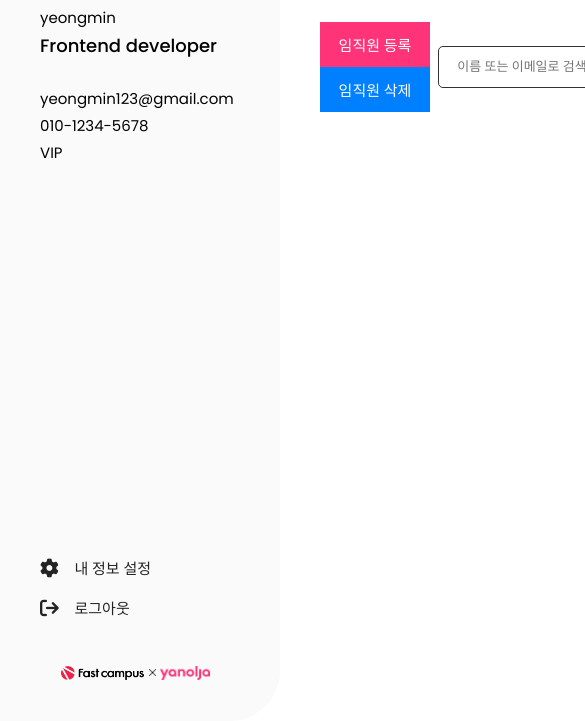
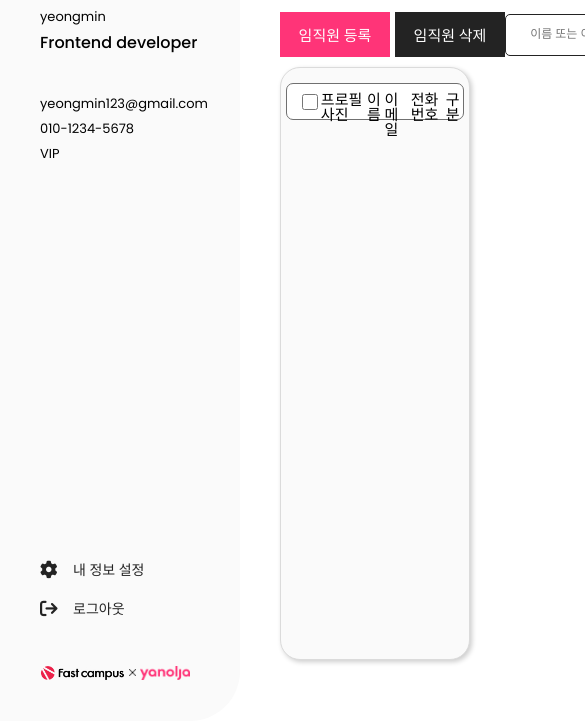
Before and after one commit to yeongmins/Fastcampus_JavaScript, a plain HTML site: page index.html in a window 390 px wide. Shown: the part 123-844 px from the top of the page, 585 px wide, since content can reach past the window. Drawn offline with Linux system fonts and the light colour scheme; a web font is replaced by a local one.

Commit message:
Feat: main top 기능 및 css 작업

```diff
--- a/index.html
+++ b/index.html
@@ -71,6 +71,20 @@
                     <img src="./assets/icons/glass.png" alt="돋보기">
                 </form>
             </section>
+            <section class="main_list">
+                <div class="list_top">
+                    <div class="list_wrap">
+                        <input class="list_input" type="checkbox" name="list_top_button" id="">
+                        <div class="list_top_name">
+                            <span>프로필 사진</span>
+                            <span>이름</span>
+                            <span>이메일</span>
+                            <span>전화번호</span>
+                            <span>구분</span>
+                        </div>
+                    </div>
+                </div>
+            </section>
         </main>
     </div>
 </body>
--- a/styles/main.css
+++ b/styles/main.css
@@ -1,6 +1,80 @@
+@media screen and (max-width: 1920px) {
+    .left_side {
+        transition: all 0.5s ease-in-out;
+    }
+
+    .side_top_p {
+        transition: all 0.5s ease-in-out;
+    }
+
+    .side_top_p1 span:nth-child(2) {
+        transition: all 0.5s ease-in-out;
+    }
+
+    .company {
+        transition: all 0.5s ease-in-out;
+    }
+
+    .side_bottom {
+        transition: all 0.5s ease-in-out;
+    }
+}
+
+@media screen and (max-width: 1280px) {
+    .left_side {
+        transition: all 0.5s ease-in-out;
+    }
+
+    .side_top_p {
+        font-size: 15px;
+        transition: all 0.5s ease-in-out;
+    }
+
+    .side_top_p1 span:nth-child(2) {
+        font-size: 18px;
+        transition: all 0.5s ease-in-out;
+    }
+
+    .company {
+        transition: all 0.5s ease-in-out;
+    }
+
+    .side_bottom {
+        transition: all 0.5s ease-in-out;
+    }
+}
+
+@media screen and (max-width: 1024px) {
+    .left_side {
+        width: 240px;
+        transition: all 0.5s ease-in-out;
+    }
+
+    .side_top_p {
+        font-size: 13px;
+        transition: all 0.5s ease-in-out;
+    }
+
+    .side_top_p1 span:nth-child(2) {
+        font-size: 16px;
+        transition: all 0.5s ease-in-out;
+    }
+
+    .company {
+        margin-left: 0;
+        transition: all 0.5s ease-in-out;
+    }
+
+    .side_bottom {
+        font-size: 14px;
+        transition: all 0.5s ease-in-out;
+    }
+}
+
 main {
-    width: 1000px;
-    margin: 70px 0 0 40px;
+    width: calc(100% - 200px);
+    margin: 70px 40px 0 40px;
+    transition: all 0.5s ease-in-out;
 }
 
 .wrap {
@@ -20,10 +94,14 @@ main {
 
 /* main_nav */
 .main_nav {
-    margin-top: 50px;
+    margin-top: 40px;
     display: flex;
     align-items: center;
     justify-content: space-between;
+}
+
+.nav_button {
+    display: flex;
 }
 
 .Register {
@@ -42,8 +120,9 @@ main {
     font-family: 'NotoSansKR-Bold';
     font-size: 15px;
     color: #FFF;
-    background-color: #007ffe;
+    background-color: #232323;
     border: none;
+    margin-left: 5px;
 }
 
 /* searchbar */
@@ -52,7 +131,7 @@ main {
     height: 40px;
     display: flex;
     align-items: center;
-    border: 1px solid #323232;
+    border: 1px solid #232323;
     border-radius: 5px;
 }
 
@@ -63,7 +142,7 @@ main {
     outline: none;
     text-align: center;
     margin-left: 3px;
-    font-size: 13px;
+    font-size: 12px;
     font-family: 'NotoSansKR-Medium';
 }
 
@@ -75,3 +154,45 @@ main {
     width: 25px;
     height: 25px;
 }
+
+/* main_list */
+.main_list {
+    height: 70vh;
+    margin-top: 10px;
+    background-color: #FAFAFA;
+    border: 1px solid #DBDBDB;
+    border-radius: 20px;
+    box-shadow: 2px 2px 5px rgba(0, 0, 0, 0.2);
+    display: flex;
+    justify-content: center;
+}
+
+.list_top {
+    width: 95%;
+    padding-top: 15px;
+}
+
+.list_wrap {
+    height: 35px;
+    display: flex;
+    align-items: center;
+    background-color: #FFF;
+    border: 1px solid #707070;
+    border-radius: 7px;
+}
+
+.list_input {
+    width: 20px;
+    height: 20px;
+    margin-left: 15px;
+}
+
+.list_top_name {
+    width: 100%;
+    height: 20px;
+    padding-top: 3px;
+    font-size: 15px;
+    display: flex;
+    justify-content: space-around;
+    font-family: 'NotoSansKR-Medium';
+}
```
